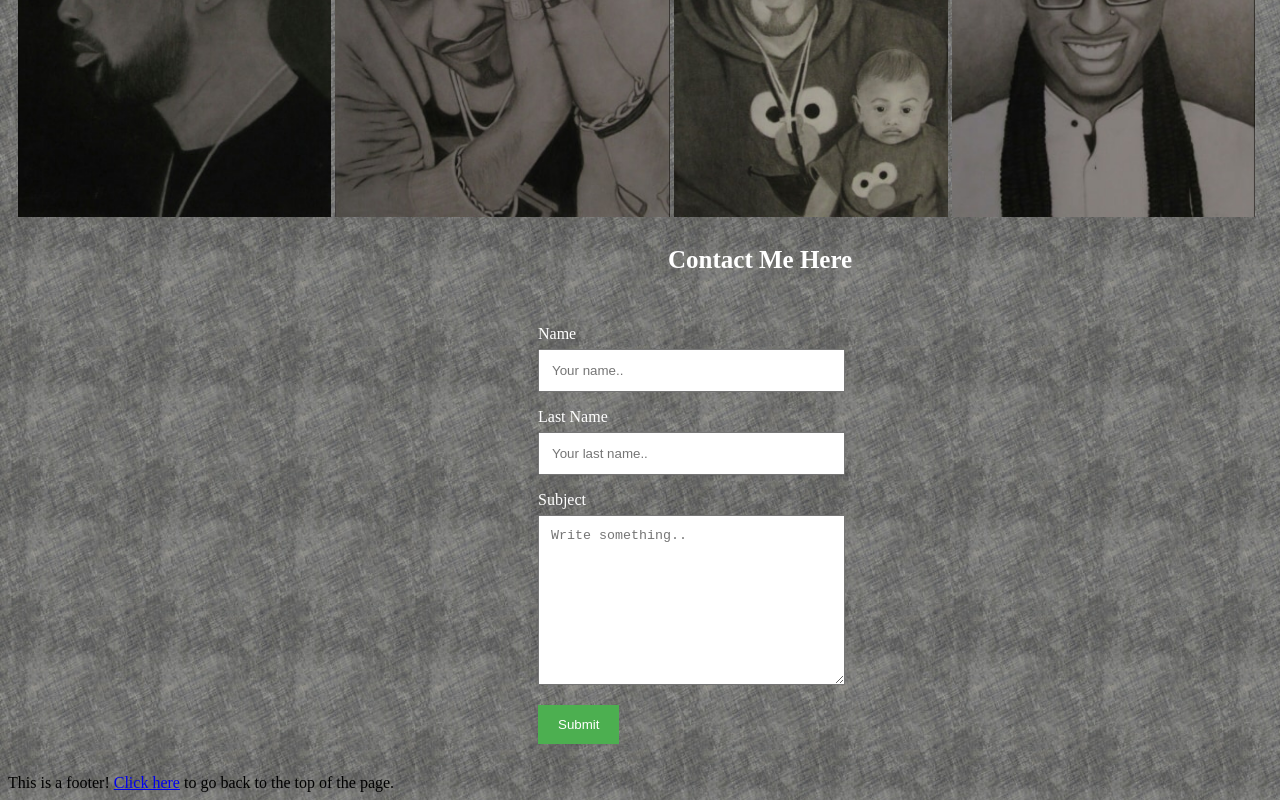
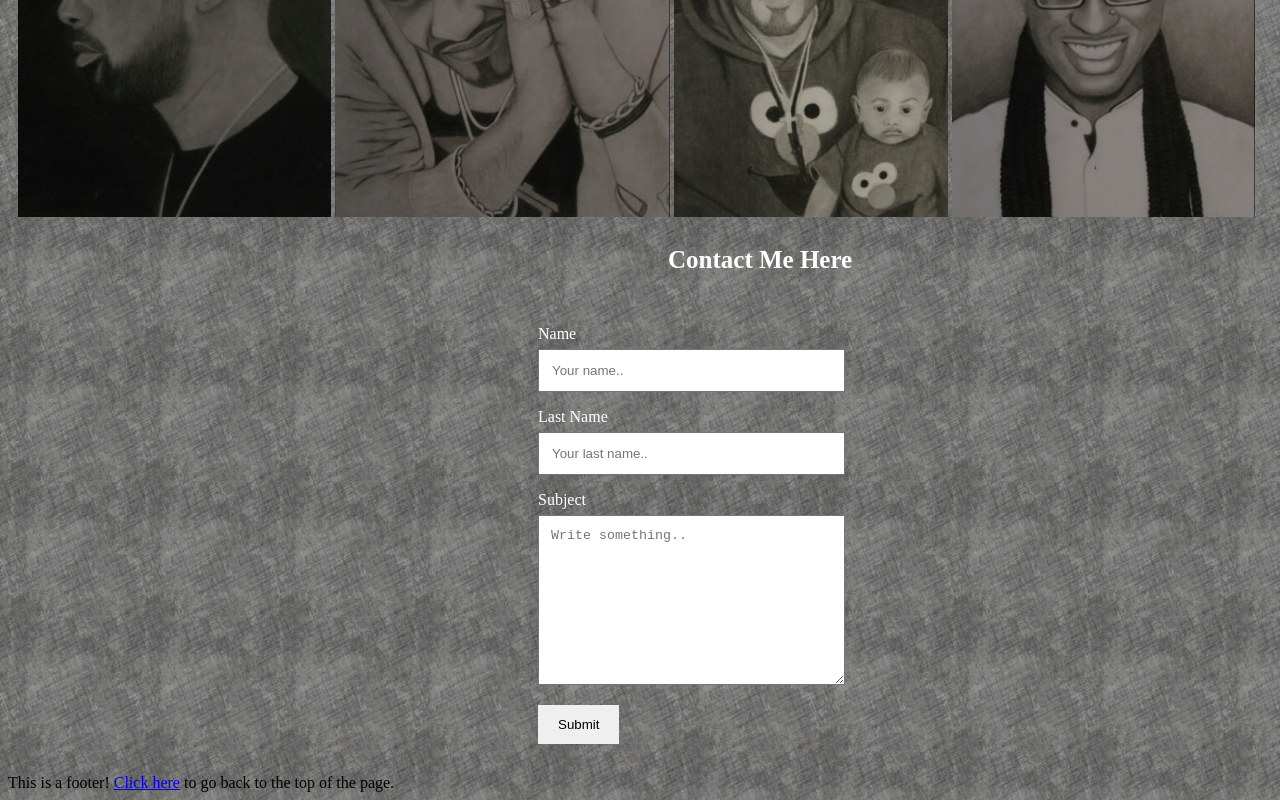
Before and after one commit to BSHRIVER44/Project, a plain HTML site: page V1/V1/index.html in a window 1280 px wide. Shown: the part 1527-2327 px from the top of the page. Drawn offline with Linux system fonts and the light colour scheme.

Commit message:
Update styles.css

```diff
--- a/V1/V1/styles.css
+++ b/V1/V1/styles.css
@@ -128,7 +128,7 @@ H6{
   }
 
   input[type=submit] {
-	background-color: #4CAF50;
+	background-color: rgb(136, 134, 134)
 	color: white;
 	padding: 12px 20px;
 	border: none;
@@ -136,7 +136,7 @@ H6{
   }
 
   input[type=submit]:hover {
-	background-color: #45a049;
+	background-color: rgb(136, 134, 134)
   }
 
   /* Style the container/contact section */
```
